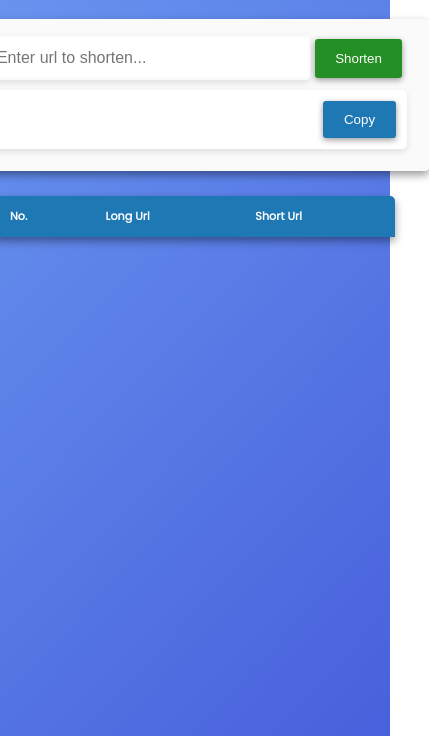
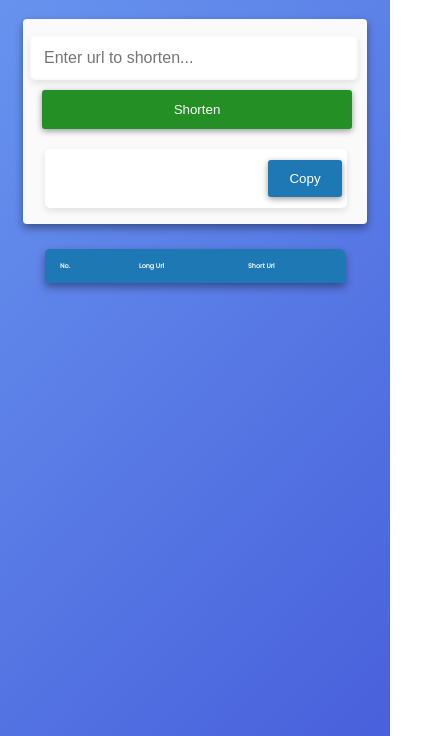
Before and after one commit to suryaraj1/url_shortner, a website: page public/index.html in a window 390 px wide. Shown: the part 108-844 px from the top of the page, 429 px wide, since content can reach past the window. Drawn offline with nearby package versions, Linux system fonts and the light colour scheme; some packages are replaced by stand-ins of ours; a script that the page names is missing.

Commit message:
updated package.json

```diff
--- a/package.json
+++ b/package.json
@@ -4,7 +4,8 @@
   "description": "",
   "main": "app.js",
   "scripts": {
-    "test": "echo \"Error: no test specified\" && exit 1"
+    "test": "echo \"Error: no test specified\" && exit 1",
+    "start": "node app.js"
   },
   "keywords": [],
   "author": "",
--- a/public/static/styles/styles.css
+++ b/public/static/styles/styles.css
@@ -201,3 +201,44 @@ h1 {
 .content-table tbody tr:last-of-type {
   border-bottom: 4px solid rgb(30, 120, 180);
 }
+
+@media screen and (max-width: 600px) {
+  .form-wrapper {
+    width: 320px;
+    height: auto;
+  }
+
+  .input {
+    position: relative;
+    right: 15px;
+  }
+
+  .btn {
+    width: 100%;
+    margin: 10px;
+    position: relative;
+    right: 13px;
+  }
+
+  .output-form {
+    position: relative;
+    width: 280px;
+  }
+
+  .output {
+    width: 180px;
+    position: relative;
+    left: 11px;
+  }
+
+  .copy {
+    position: relative;
+    left: 7px;
+  }
+
+  .content-table {
+    min-width: 300px;
+    font-size: 0.4em;
+  }
+
+}
```
